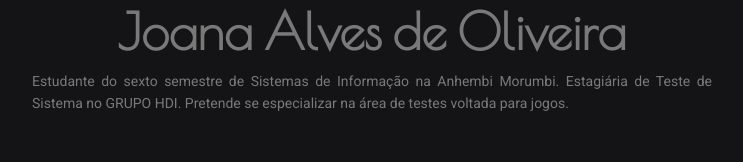
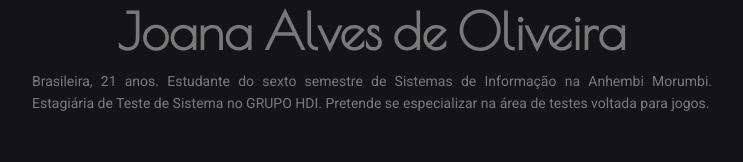
Before and after one commit to joliveira180/joliveira180.github.io, a plain HTML site: page index.html in a window 1280 px wide. Shown: the part 252-414 px from the top of the page, without its empty margins (268-1011 px from the left). Drawn offline with nearby package versions, Linux system fonts and the light colour scheme; a web font is replaced by a local one.

Commit message:
Update index.html

```diff
--- a/index.html
+++ b/index.html
@@ -24,7 +24,7 @@
                             <img src="images\juju.jpg" alt="foto joana" class="logo">
                             <h2 class="nome">Joana Alves de Oliveira</h2>
 
-                            <p class="descricao">Estudante do sexto semestre de Sistemas de Informação na Anhembi Morumbi. Estagiária de Teste de Sistema no GRUPO HDI. Pretende se especializar na área de testes voltada para jogos. </p>
+                            <p class="descricao">Brasileira, 21 anos. Estudante do sexto semestre de Sistemas de Informação na Anhembi Morumbi. Estagiária de Teste de Sistema no GRUPO HDI. Pretende se especializar na área de testes voltada para jogos.</p>
                             <a href="conteudo\curriculo.html" class="btn btn-shadow btn-green">SAIBA MAIS</a>
                     </div>
                 </div>
```
